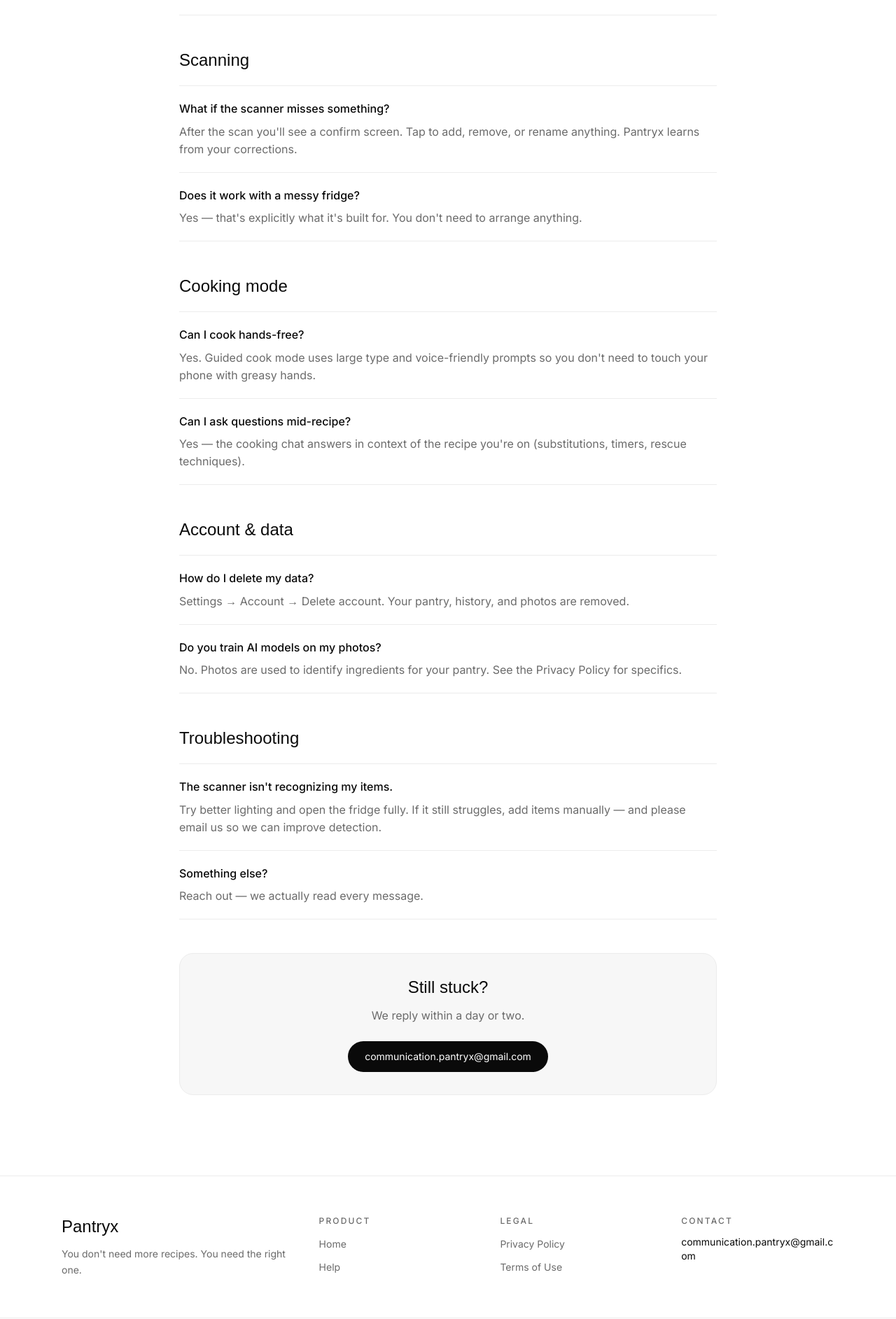
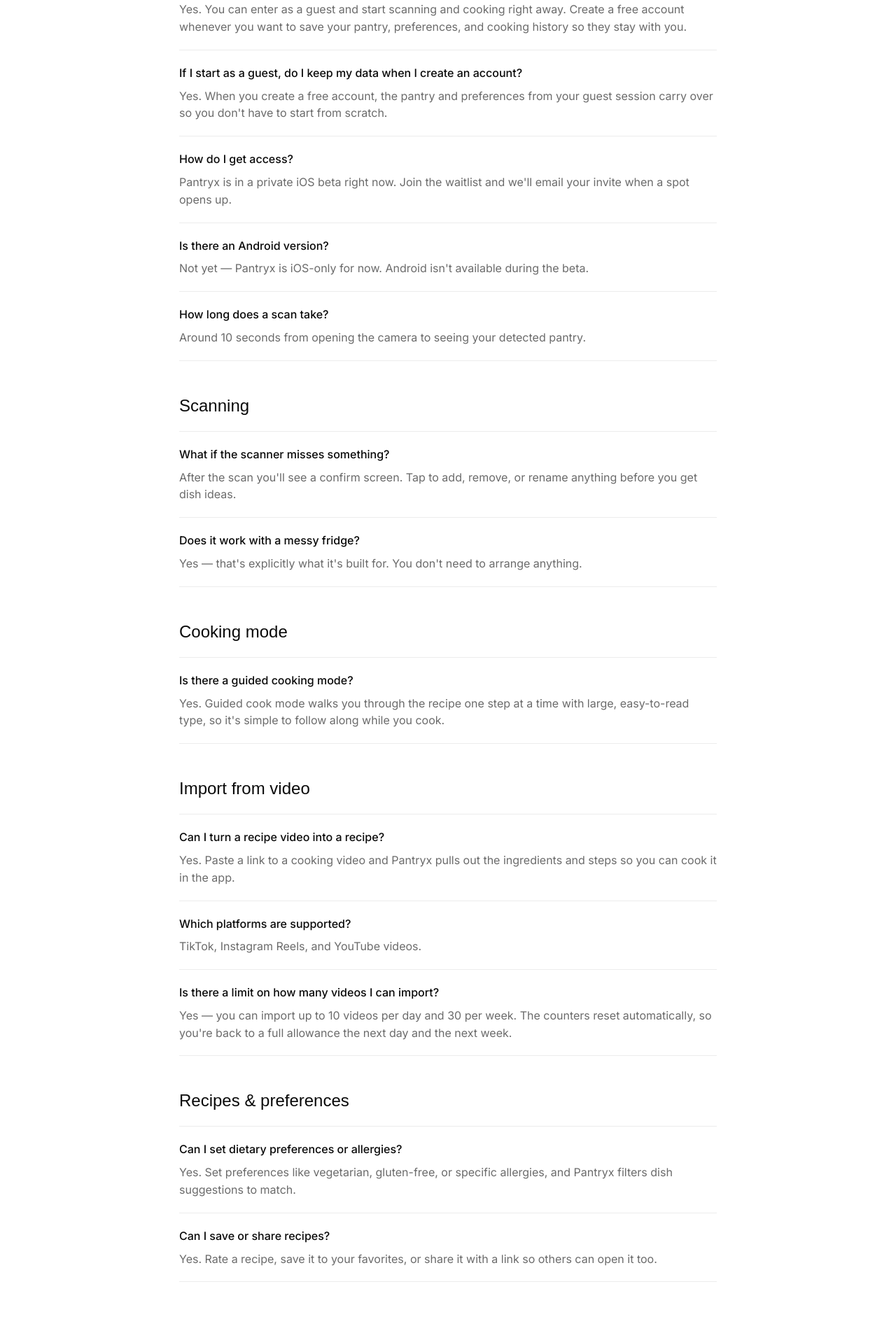
Before and after one commit to Pantryx/Pantryx-Frontend, a Next.js app: page /help in a window 1280 px wide. Shown: the part 725-2610 px from the top of the page at 70% size. Built offline with nearby package versions, Linux system fonts and the light colour scheme; a web font is replaced by a local one.

Commit message:
Updated Help Page

```diff
--- a/app/help/page.tsx
+++ b/app/help/page.tsx
@@ -13,7 +13,23 @@
     items: [
       {
         q: "What do I need to use Pantryx?",
-        a: "An iPhone running iOS 26.2 or later, and a free Pantryx account. Creating one takes a few seconds when you first open the app — no credit card required.",
+        a: "An iPhone running iOS 26.2 or later. You can start straight away as a guest — no account required — or create a free Pantryx account to save your pantry and sync across devices. No credit card required.",
+      },
+      {
+        q: "Can I use Pantryx without an account?",
+        a: "Yes. You can enter as a guest and start scanning and cooking right away. Create a free account whenever you want to save your pantry, preferences, and cooking history so they stay with you.",
+      },
+      {
+        q: "If I start as a guest, do I keep my data when I create an account?",
+        a: "Yes. When you create a free account, the pantry and preferences from your guest session carry over so you don't have to start from scratch.",
+      },
+      {
+        q: "How do I get access?",
+        a: "Pantryx is in a private iOS beta right now. Join the waitlist and we'll email your invite when a spot opens up.",
+      },
+      {
+        q: "Is there an Android version?",
+        a: "Not yet — Pantryx is iOS-only for now. Android isn't available during the beta.",
       },
       {
         q: "How long does a scan take?",
@@ -26,7 +42,7 @@
     items: [
       {
         q: "What if the scanner misses something?",
-        a: "After the scan you'll see a confirm screen. Tap to add, remove, or rename anything. Pantryx learns from your corrections.",
+        a: "After the scan you'll see a confirm screen. Tap to add, remove, or rename anything before you get dish ideas.",
       },
       {
         q: "Does it work with a messy fridge?",
@@ -38,18 +54,69 @@
     title: "Cooking mode",
     items: [
       {
-        q: "Can I cook hands-free?",
-        a: "Yes. Guided cook mode uses large type and voice-friendly prompts so you don't need to touch your phone with greasy hands.",
+        q: "Is there a guided cooking mode?",
+        a: "Yes. Guided cook mode walks you through the recipe one step at a time with large, easy-to-read type, so it's simple to follow along while you cook.",
+      },
+    ],
+  },
+  {
+    title: "Import from video",
+    items: [
+      {
+        q: "Can I turn a recipe video into a recipe?",
+        a: "Yes. Paste a link to a cooking video and Pantryx pulls out the ingredients and steps so you can cook it in the app.",
       },
       {
-        q: "Can I ask questions mid-recipe?",
-        a: "Yes — the cooking chat answers in context of the recipe you're on (substitutions, timers, rescue techniques).",
+        q: "Which platforms are supported?",
+        a: "TikTok, Instagram Reels, and YouTube videos.",
+      },
+      {
+        q: "Is there a limit on how many videos I can import?",
+        a: "Yes — you can import up to 10 videos per day and 30 per week. The counters reset automatically, so you're back to a full allowance the next day and the next week.",
+      },
+    ],
+  },
+  {
+    title: "Recipes & preferences",
+    items: [
+      {
+        q: "Can I set dietary preferences or allergies?",
+        a: "Yes. Set preferences like vegetarian, gluten-free, or specific allergies, and Pantryx filters dish suggestions to match.",
+      },
+      {
+        q: "Can I save or share recipes?",
+        a: "Yes. Rate a recipe, save it to your favorites, or share it with a link so others can open it too.",
+      },
+    ],
+  },
+  {
+    title: "Pantry & shopping list",
+    items: [
+      {
+        q: "What is the pantry?",
+        a: "Your pantry is the running list of ingredients you have at home. Pantryx builds it automatically from your scans, and it's what your dish suggestions are matched against — so the recipes you see are ones you can actually make right now.",
+      },
+      {
+        q: "Can I edit my pantry manually?",
+        a: "Yes. Add, rename, or remove items in your pantry any time — you don't have to scan. It stays fully under your control.",
+      },
+      {
+        q: "What is the shopping list?",
+        a: "The shopping list keeps track of the ingredients you still need to buy. When a recipe calls for something that isn't in your pantry, you can add the missing items to your shopping list before you cook.",
+      },
+      {
+        q: "How do items get onto my shopping list?",
+        a: "Add the missing ingredients from a recipe in one tap, or add anything manually. As you restock, move items into your pantry so they're ready for your next set of suggestions.",
       },
     ],
   },
   {
     title: "Account & data",
     items: [
+      {
+        q: "Does my pantry sync across devices?",
+        a: "Yes — with a free account, your pantry, preferences, and cooking history sync so they're available wherever you sign in.",
+      },
       {
         q: "How do I delete my data?",
         a: "Settings → Account → Delete account. Your pantry, history, and photos are removed.",
--- a/components/footer/Footer.tsx
+++ b/components/footer/Footer.tsx
@@ -21,6 +21,9 @@
             title="Product"
             links={[
               { href: "/", label: "Home" },
+              { href: "/product", label: "Product" },
+              { href: "/#features", label: "Features" },
+              { href: "/#pricing", label: "Pricing" },
               { href: "/help", label: "Help" },
             ]}
           />
--- a/components/home/Pricing.tsx
+++ b/components/home/Pricing.tsx
@@ -7,7 +7,7 @@
   "AI fridge scanner",
   "Pantry-based dish ideas",
   "Guided cook mode",
-  "Insert Link",
+  "Save & share recipes",
   "Dietary preferences & allergies",
   "Shopping list",
 ];
--- a/lib/site.ts
+++ b/lib/site.ts
@@ -77,7 +77,7 @@
   { label: "AI scan of your real fridge", pantryx: true, whisk: false, mealime: false, supercook: false, yummly: false },
   { label: "Uses what you already have", pantryx: true, whisk: false, mealime: false, supercook: true, yummly: false },
   { label: "Guided step-by-step cooking", pantryx: true, whisk: false, mealime: true, supercook: false, yummly: false },
-  { label: "Real-time cooking chat", pantryx: true, whisk: false, mealime: false, supercook: false, yummly: false },
+  { label: "Matches your taste and diet", pantryx: true, whisk: true, mealime: true, supercook: false, yummly: true },
   { label: "Free (no paywalled features)", pantryx: true, whisk: false, mealime: false, supercook: true, yummly: false },
   { label: "No ad clutter", pantryx: true, whisk: false, mealime: true, supercook: false, yummly: false },
 ] as const;
@@ -154,6 +154,6 @@
   },
   {
     q: "Do I need an account to use it?",
-    a: "Yes — you'll create a free account the first time you open the app. It takes a few seconds, no credit card required, and it's what lets your pantry, preferences, and cooking history sync across devices.",
+    a: "No — you can enter as a guest and start scanning right away. Create a free account whenever you want to save your pantry, preferences, and cooking history and sync them across devices. No credit card required.",
   },
 ] as const;
```
